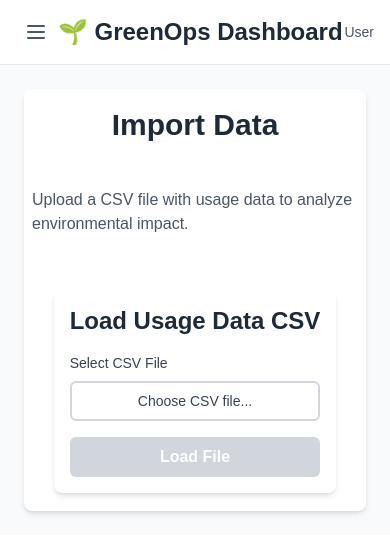
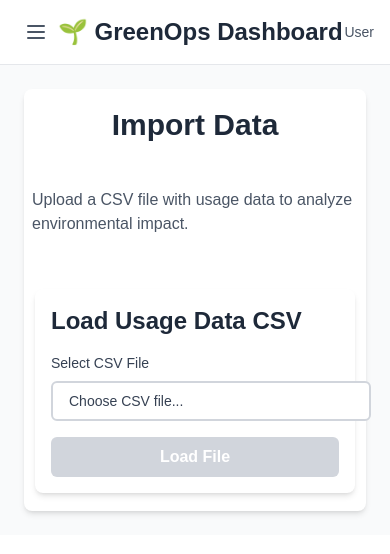
Before and after one commit to JoseBohopo/GreenOps-Dashboard, a Next.js app: page /import in a window 390 px wide. Shown: the top 554 px of the page. Built offline with nearby package versions, Linux system fonts and the light colour scheme.

Commit message:
feat: implement responsive layout for mobile, tablet and desktop

```diff
--- a/src/features/data-import/ui/CsvUploader.tsx
+++ b/src/features/data-import/ui/CsvUploader.tsx
@@ -73,7 +73,7 @@ export const CsvUploader = () => {
         Load Usage Data CSV
       </h2>
 
-      <div className="mb-4">
+      <div className="mb-4 w-xs  sm:w-sm md:w-md max-w-xs md:max-w-md">
         <label aria-label='Select Csv File' className="block text-sm font-medium text-gray-700 mb-2">
           Select CSV File
         </label>
@@ -89,14 +89,15 @@ export const CsvUploader = () => {
 
         <button
           type="button"
+          title={selectedFile?.name || 'Choose CSV file...'}
           onClick={handleButtonClick}
           disabled={isLoading}
           className="w-full px-4 py-2 bg-white border-2 border-gray-300 rounded-md
             text-sm font-medium text-gray-700
             hover:bg-gray-50 hover:border-gray-400
             focus:outline-none focus:ring-2 focus:ring-blue-500
-            disabled:opacity-50 disabled:cursor-not-allowed
-            transition-colors overflow-hidden text-ellipsis whitespace-nowrap"
+            disabled:opacity-50 disabled:cursor-not-allowed truncate text-left
+            "
         >
           {selectedFile ? selectedFile.name : 'Choose CSV file...'}
         </button>
@@ -109,7 +110,7 @@ export const CsvUploader = () => {
       )}
 
         {selectedFile && !fileError && !error && !parseDetails && (
-          <div className="mb-4 p-3 sm:p-4 bg-green-50 border border-green-200 rounded-lg">
+          <div className="w-xs sm:w-sm md:w-md mb-4 p-3 sm:p-4 bg-green-50 border border-green-200 rounded-lg">
             <div className="flex items-start gap-2">
               <svg className="w-5 h-5 text-green-600 shrink-0 mt-0.5" fill="currentColor" viewBox="0 0 20 20">
                 <path fillRule="evenodd" d="M10 18a8 8 0 100-16 8 8 0 000 16zm3.707-9.293a1 1 0 00-1.414-1.414L9 10.586 7.707 9.293a1 1 0 00-1.414 1.414l2 2a1 1 0 001.414 0l4-4z" clipRule="evenodd" />
```
